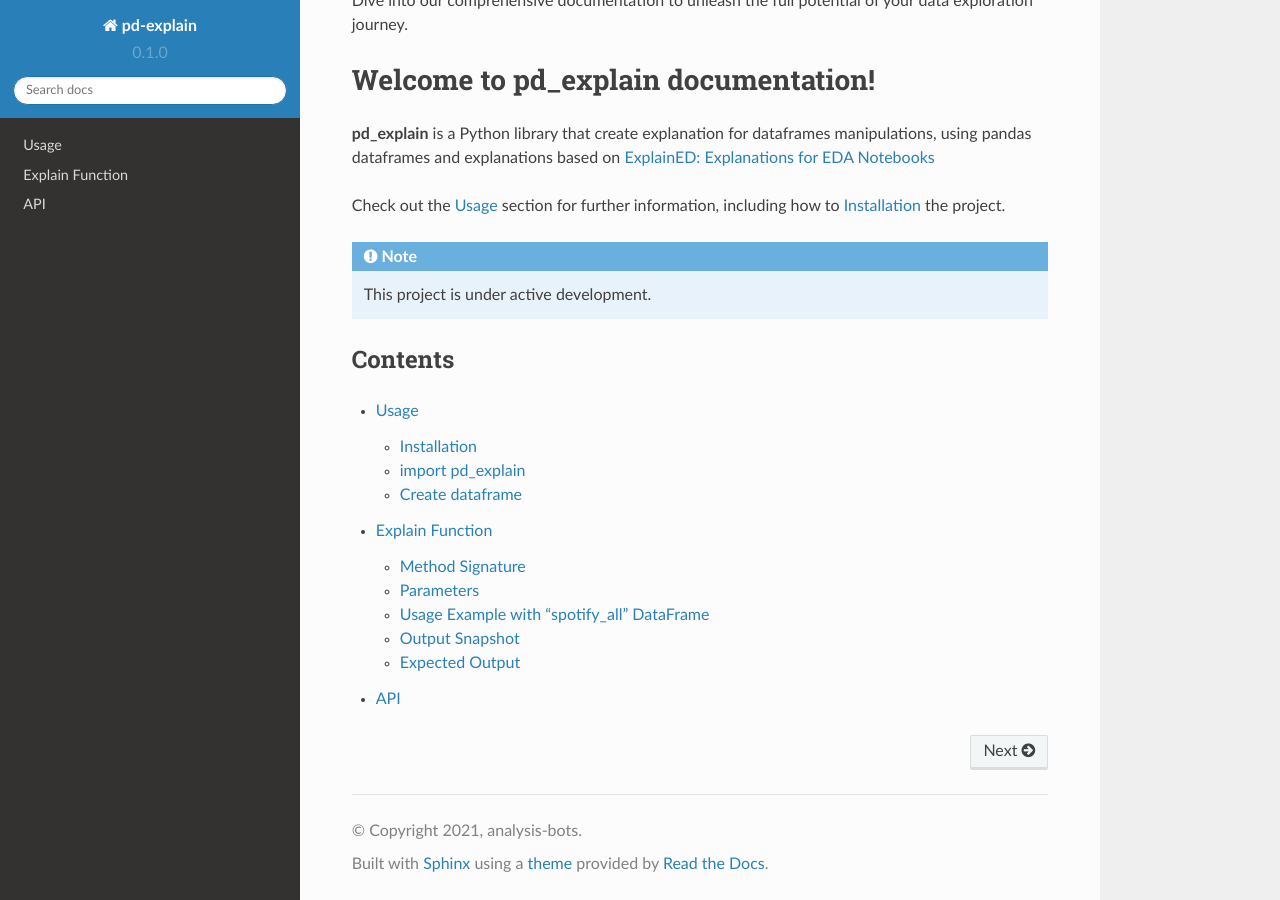
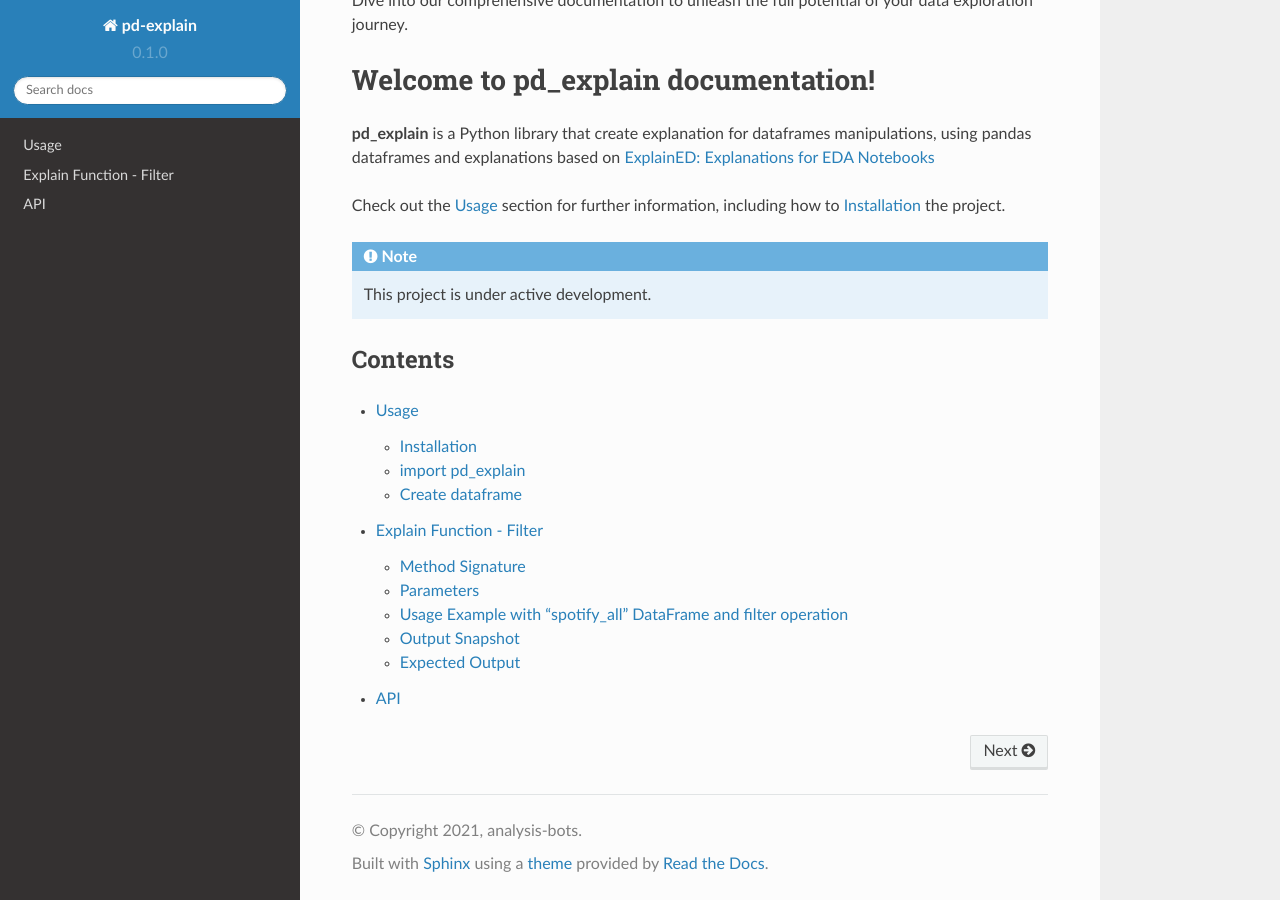
Before and after one commit to edenIsakov/pd-explain-docs, a Sphinx documentation site: the page built from docs/source/index.rst, in a window 1280 px wide and 900 px high, scrolled down 507 px. Built offline with Sphinx 7.4.7 and the Read the Docs theme 2.0.0, drawn with Linux system fonts in a browser that asks for light colours; pages that are not in the unit, such as notebooks, are missing from menus.

Commit message:
Update User Guide.rst

```diff
--- a/docs/source/User Guide.rst
+++ b/docs/source/User Guide.rst
@@ -1,6 +1,6 @@
-.. _explain-function:
+.. _explain-function - Filter:
 
-Explain Function
+Explain Function - Filter
 ===================
 
 The `explain` function in the `ExpDataFrame` class generates explanations for a filtered or grouped DataFrame. It provides insights into how a series of operations led to the resulting DataFrame, making it easier to understand and interpret data transformations.
@@ -32,7 +32,7 @@
 - ``title`` (str, optional): A title for the explanation. Default is ``None``.
 - ``corr_TH`` (float, optional): The threshold for correlation between features. Default is ``0.7``.
 
-Usage Example with "spotify_all" DataFrame
+Usage Example with "spotify_all" DataFrame and filter operation
 ----------------
 
 .. code-block:: python
```
